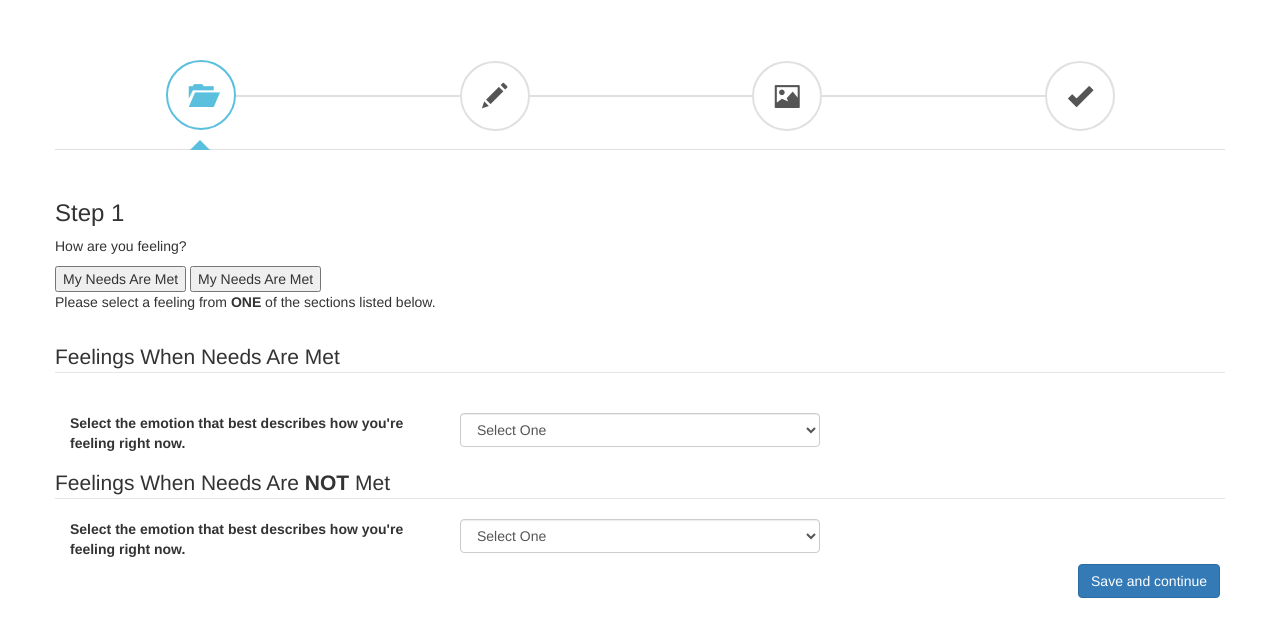
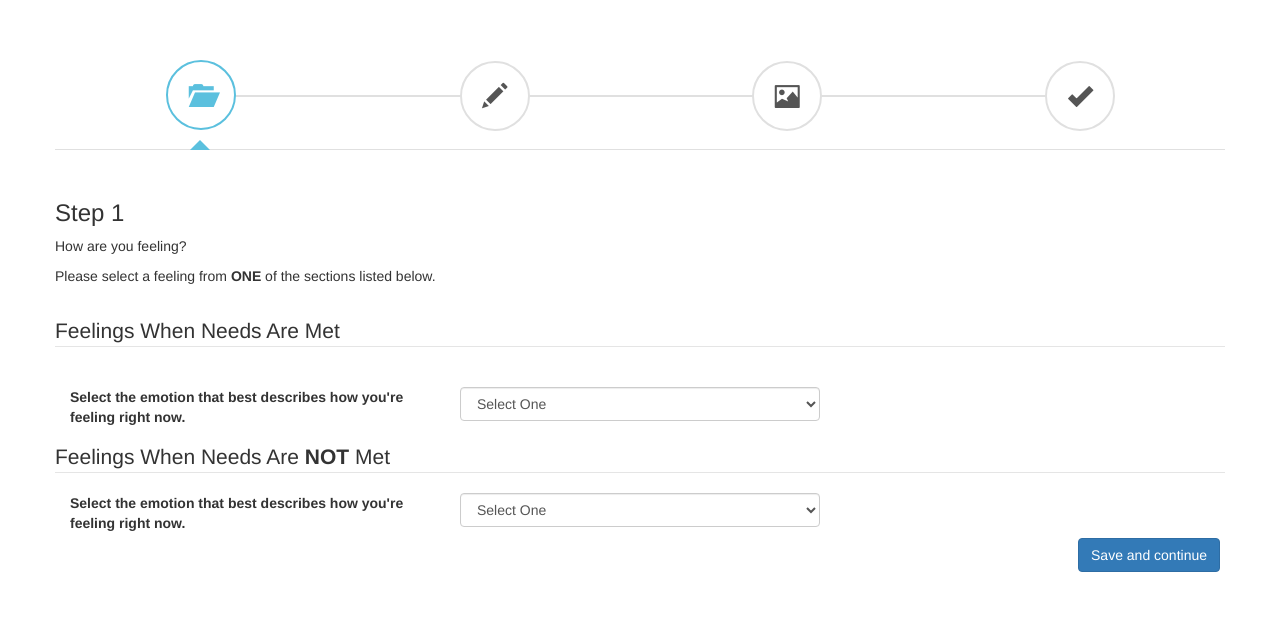
Before and after one commit to BeccaBeccaBeccaBecca/pagorg, a Django app: page /log/ in a window 1280 px wide. Shown: the top 637 px of the page. Run offline with Django 3.2, Linux system fonts and the light colour scheme; some libraries are stand-ins or nearby versions.

Commit message:
wording change

```diff
--- a/mysite/log/templates/log/log.html
+++ b/mysite/log/templates/log/log.html
@@ -57,8 +57,8 @@
                             <h3>Step 1</h3>
                             <p>How are you feeling?</p>
 
-                            <button id="needsMet">My Needs Are Met</button>
-                            <button id="needsNotMet">My Needs Are Met</button>
+                            <!--<button id="needsMet">My Needs Are Met</button>-->
+                            <!--<button id="needsNotMet">My Needs Are Met</button>-->
 
 
                             <p>Please select a feeling from <b>ONE</b> of the sections listed below.
@@ -129,7 +129,7 @@
                         </div>
                         <div class="tab-pane" role="tabpanel" id="step2">
                             <h3>Step 2</h3>
-                            <p>What needs would you like to be met in order to feel better?</p>
+                            <p>What need is being met or not met that is causing you to feel this way?</p>
         <!-- Drop-Down Menu -->
         <select name="needs">
             <option value="Subsistence">Subsistence</option>
```
